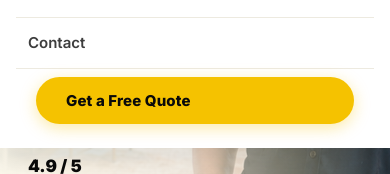
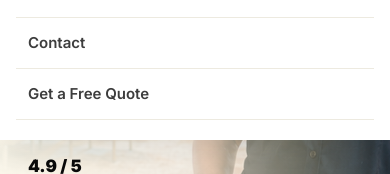
Before and after one commit to alekwayne3-crypto/personal_site, a React (Vite) app in the folder client/: page / in a window 390 px wide. Both pictures are taken after a click on the button 342 px from the left and 50 px from the top of the page. Shown: the part 351-525 px from the top of the page. Built offline with nearby package versions, Linux system fonts and the light colour scheme.

Commit message:
Change hamburger Get a Free Quote to plain nav link

```diff
--- a/client/src/components/Navbar.jsx
+++ b/client/src/components/Navbar.jsx
@@ -95,7 +95,7 @@ export default function Navbar() {
         {NAV_LINKS.map(([label, id]) => (
           <a key={label} href={`#${id}`} onClick={e => { e.preventDefault(); go(id) }}>{label}</a>
         ))}
-        <button className="btn btn-yellow nb-mobile-cta" onClick={() => go('contact')}>Get a Free Quote</button>
+        <a href="#contact" onClick={e => { e.preventDefault(); go('contact') }}>Get a Free Quote</a>
       </div>
 
     </nav>
--- a/client/src/index.css
+++ b/client/src/index.css
@@ -386,7 +386,6 @@ input, textarea, select { font-family: var(--font); }
   transition: color var(--transition);
 }
 .nb-mobile-menu a:hover { color: var(--yellow-dark); }
-.nb-mobile-cta { margin: 8px 20px 4px; width: calc(100% - 40px); }
 
 .nb-mobile-actions {
   display: flex;
```
